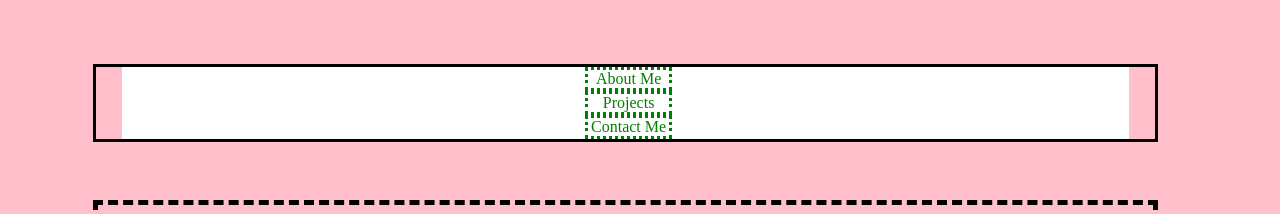
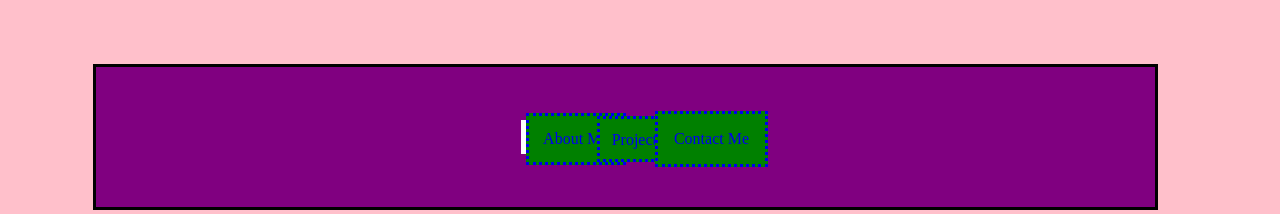
Before and after one commit to lawrenzo456/portfolio-lawrenzo, a plain HTML site: page index.html in a window 1280 px wide. Shown: the top 214 px of the page. Drawn offline with Linux system fonts and the light colour scheme.

Commit message:
trying to implement advice

```diff
--- a/global.css
+++ b/global.css
@@ -25,15 +25,18 @@
 
 .nav {
   display: flex;
+  flex-direction: row;
   border-style: solid;
   /* color: blue; */
   /* width: 95%; */
   /* height: 100%; */
   align-items: center;
-  justify-content: space-evenly;
-  /* align-items: center; */
+  /* justify-content: space-evenly; */
+  justify-content: center;
+  background-color: purple;
   margin: 5% 5% 2.5% 2.5%;
-  align-items: center;  border: 0%;
+  /* margin:0%; */
+  border: 0%;
   padding: 0%;
 
   /* justify-content: center; */
@@ -44,33 +47,51 @@
     display: flex;
     /* flex-direction: column; */
     background-color: white;
-    justify-content: space-evenly;
+    justify-content: space-around;
     align-items: center;
-    margin: 0%;
+    /* white box  */
+    margin: 5%;
     border: 0%;
     padding: 0%;
-    width: 95%;
+    /* width: 95%; */
+    /* height:50%; */
     .ul {
+      display: flex;
+      flex-direction: row;
       list-style-type: none;
-      margin: 0%;
+      background-color: blue;
+      margin-block-start: 0;
+      margin-block-end: 0;
+      padding-inline-start: 0;
+      margin: 5% 5% 2.5% 2.5%;
+
+      /* margin: 50%; */
       border: 0%;
       padding: 0%;
+      /* li { */
+      /* margin: 5% 5% 2.5% 2.5%; */
+      justify-content: space-evenly;
+      align-items: center;
+      /* flex-wrap:wrap; */
 
       a {
-        display: flex;
+        /* display: flex; */
         white-space: nowrap;
-        align-items: center;
-        justify-content: space-evenly;
+        background-color: green;
+        /* align-items: center; */
+        /* justify-content: space-evenly; */
         list-style-type: none;
         margin: 0%;
         border: 0%;
-        padding: 0%;
+        padding: 20%;
         text-decoration: none;
         border-style: dotted;
         /* margin: 2%; */
         /* padding: 5%; */
         flex-wrap: nowrap;
-        width: 100%;
+        /* height:%; */
+        width: 90%;
+        height: 90%;
       }
     }
   }
@@ -88,12 +109,11 @@
   /* can insert some design here to draw attention to the links */
 /* background-color: purple; */
 
-.nav-links a {
+/* .nav-links a {
   display: flex;
-  color: green;
-  /* justify-content: space-evenly; */
-  /*do divs around the lis and style that div, treat it like a box*/
-}
+  color: green;} */
+/* justify-content: space-evenly; */
+/*do divs around the lis and style that div, treat it like a box*/
 
 .hero {
   display: flex;
--- a/projects/projects.css
+++ b/projects/projects.css
@@ -1,7 +1,7 @@
 .projects {
   display: flex;
   justify-content: center;
-  margin: 5% 5% 2.5% 2.5%;
+  /* margin: 5% 5% 2.5% 2.5%; */
   align-items: center;
   /* align-items: flex-start; */
   flex-wrap: wrap;
```
